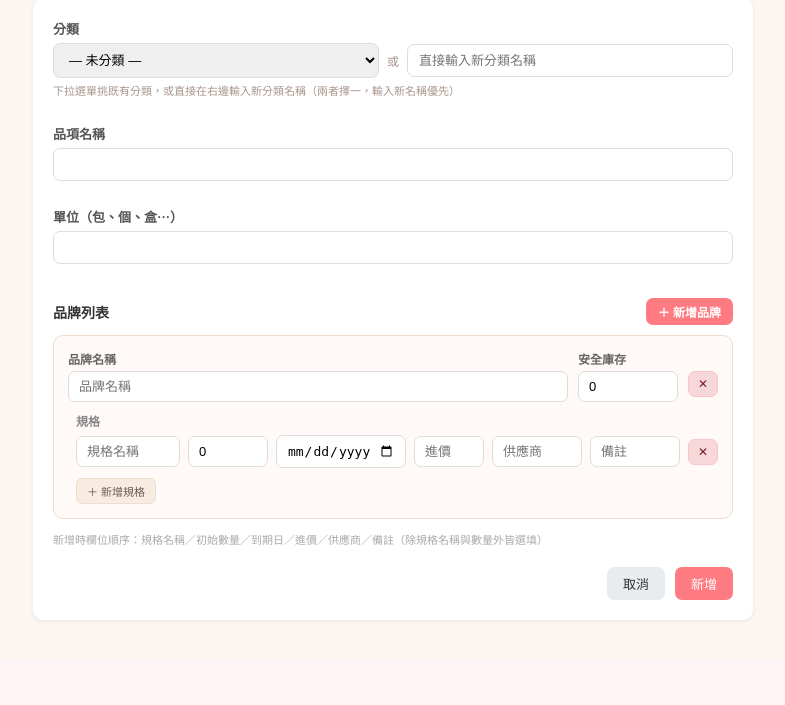
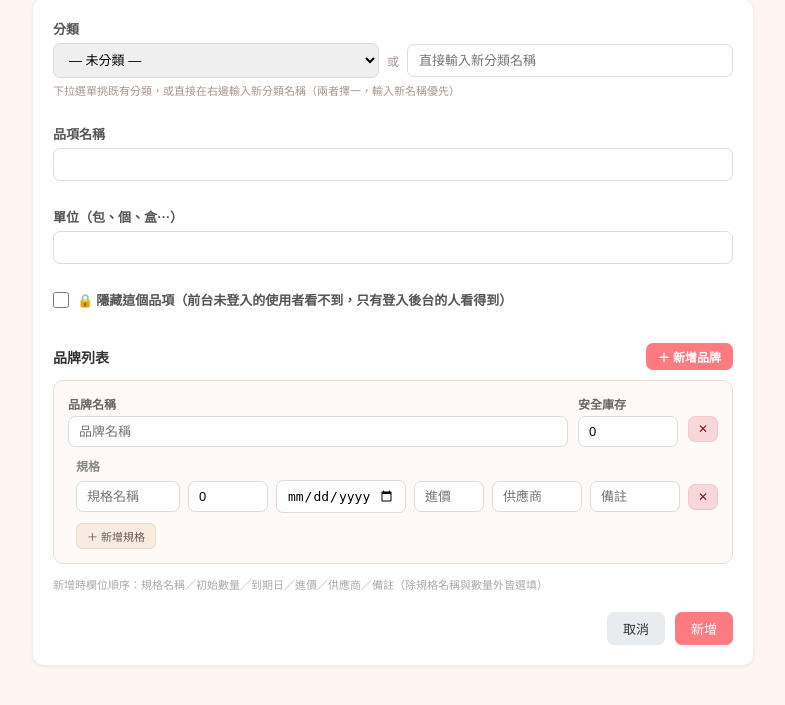
Before and after one commit to tobiasgatainan-cmyk/inventory-system-render, a Flask app: page /admin/items/add in a window 1280 px wide. Shown: the part 209-914 px from the top of the page, without its empty margins (247-1032 px from the left). Before the commit the page ends 831 px from the top, so only its background shows below. Run offline with Flask 3, Linux system fonts and the light colour scheme; a user stored in the database is signed in.

Commit message:
Add files via upload

```diff
--- a/templates/admin/item_form.html
+++ b/templates/admin/item_form.html
@@ -110,6 +110,13 @@
     <div class="form-group" style="grid-column:1/-1">
       <label>單位（包、個、盒…）</label>
       <input type="text" name="unit" value="{{ item.unit if item else '' }}">
+    </div>
+    <div class="form-group" style="grid-column:1/-1">
+      <label style="display:flex;align-items:center;gap:8px;margin-bottom:0;cursor:pointer">
+        <input type="checkbox" name="is_hidden" value="1" {% if item and item.is_hidden %}checked{% endif %}
+               style="width:16px;height:16px;margin:0">
+        🔒 隱藏這個品項（前台未登入的使用者看不到，只有登入後台的人看得到）
+      </label>
     </div>
   </div>
 
```
Also changed, not shown: templates/admin/items.html (+8 -2 lines).
